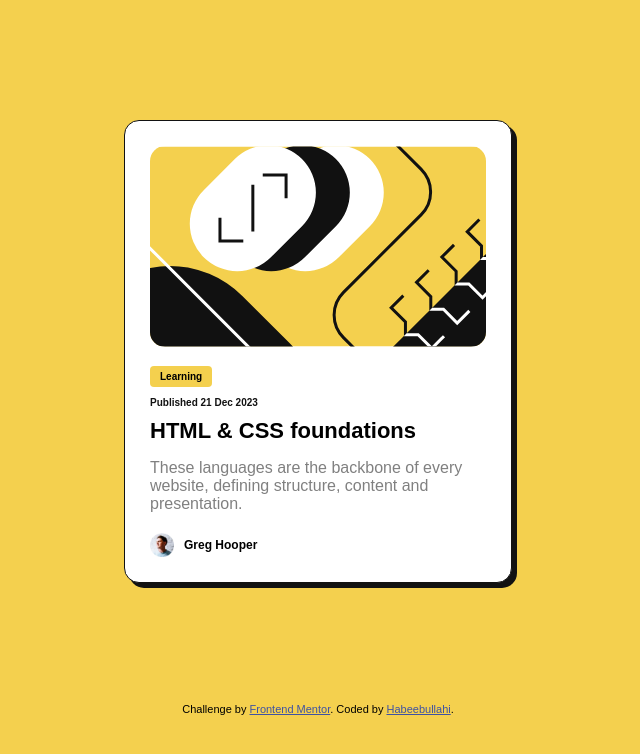
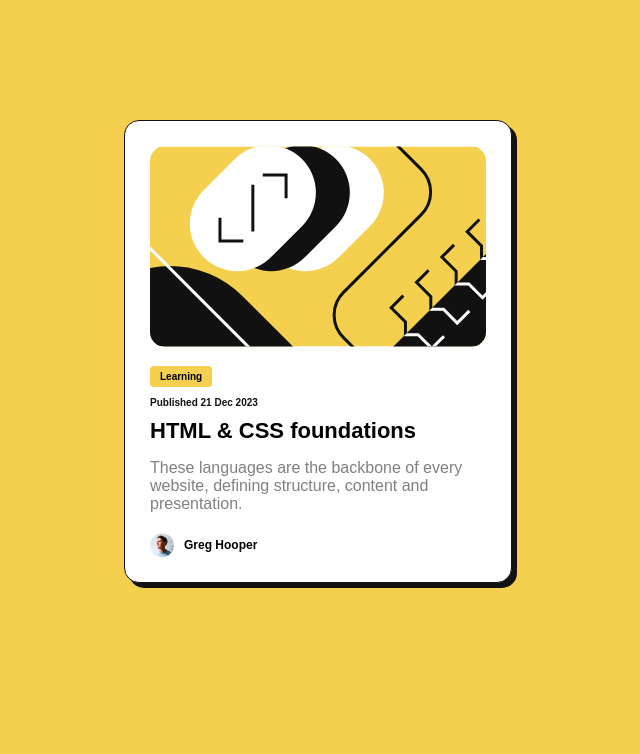
Before and after one commit to Bn-Bushra/Coding-with-Frontend-Mentor, a plain HTML site: page blog-preview-card-main/index.html in a window 1280 px wide. Shown: the whole page, without its empty margins (322-962 px from the left). Drawn offline with Linux system fonts and the light colour scheme.

Commit message:
removed attribution

```diff
--- a/blog-preview-card-main/index.html
+++ b/blog-preview-card-main/index.html
@@ -35,13 +35,5 @@
         <span class="card-name">Greg Hooper</span>
       </div>
     </div>
-    <footer>
-      <div class="attribution">
-        Challenge by
-        <a href="https://www.frontendmentor.io?ref=challenge" target="_blank"
-          >Frontend Mentor</a
-        >. Coded by <a href="https://x.com/byteburaq">Habeebullahi</a>.
-      </div>
-    </footer>
   </body>
 </html>
```
